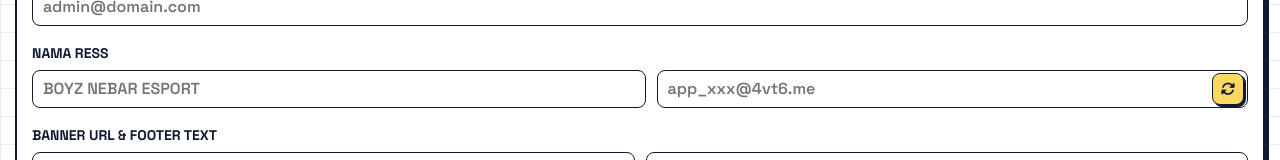
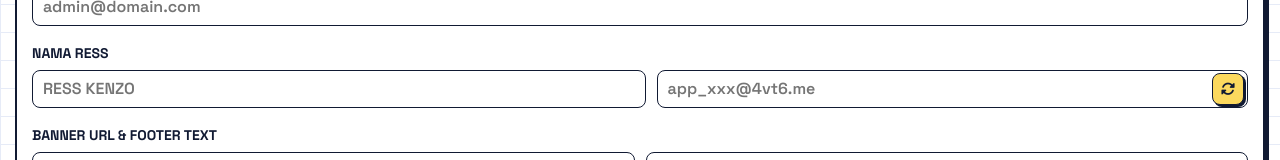
Before and after one commit to Doken123/web-set, a plain HTML site: page index.html in a window 1280 px wide. Shown: the part 332-492 px from the top of the page. Drawn offline with Linux system fonts and the light colour scheme; no server answers.

Commit message:
Update index.html

```diff
--- a/index.html
+++ b/index.html
@@ -243,7 +243,7 @@
     <div class="group">
       <label class="field-label">Nama Ress</label>
       <div class="row">
-        <input type="text" class="input" id="namaRess1" placeholder="BOYZ NEBAR ESPORT">
+        <input type="text" class="input" id="namaRess1" placeholder="RESS KENZO">
         <div class="with-btn">
           <input type="text" class="input" id="namaRess2" placeholder="app_xxx@4vt6.me">
           <button type="button" class="btn-refresh" onclick="randomEmail()"><i class="fa-solid fa-rotate"></i></button>
```
